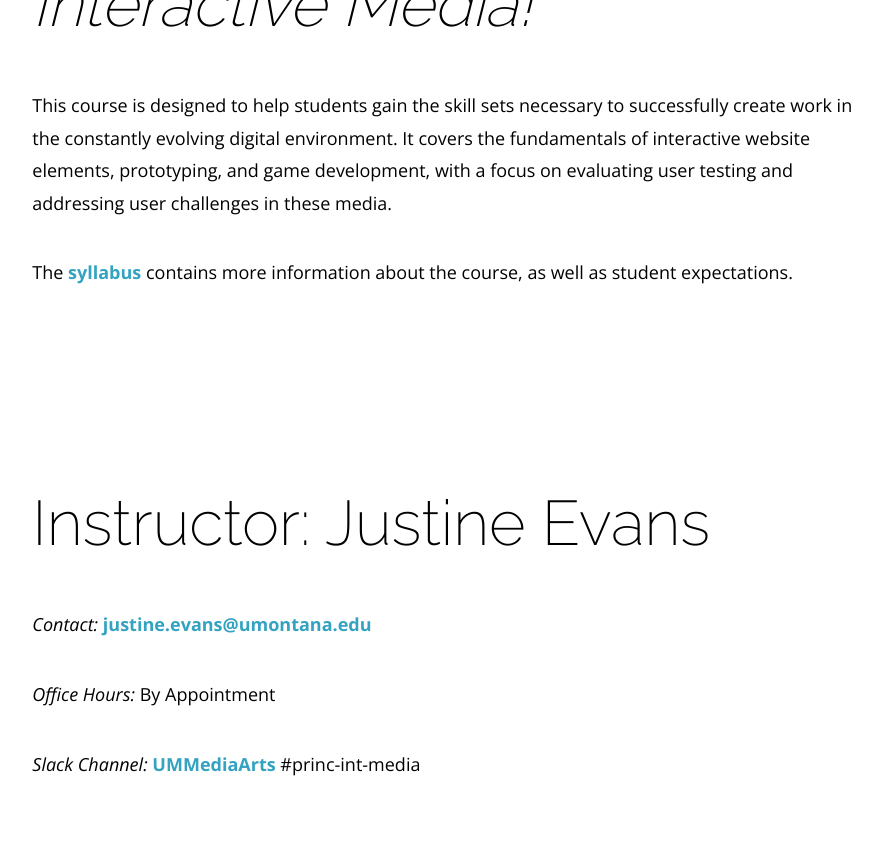
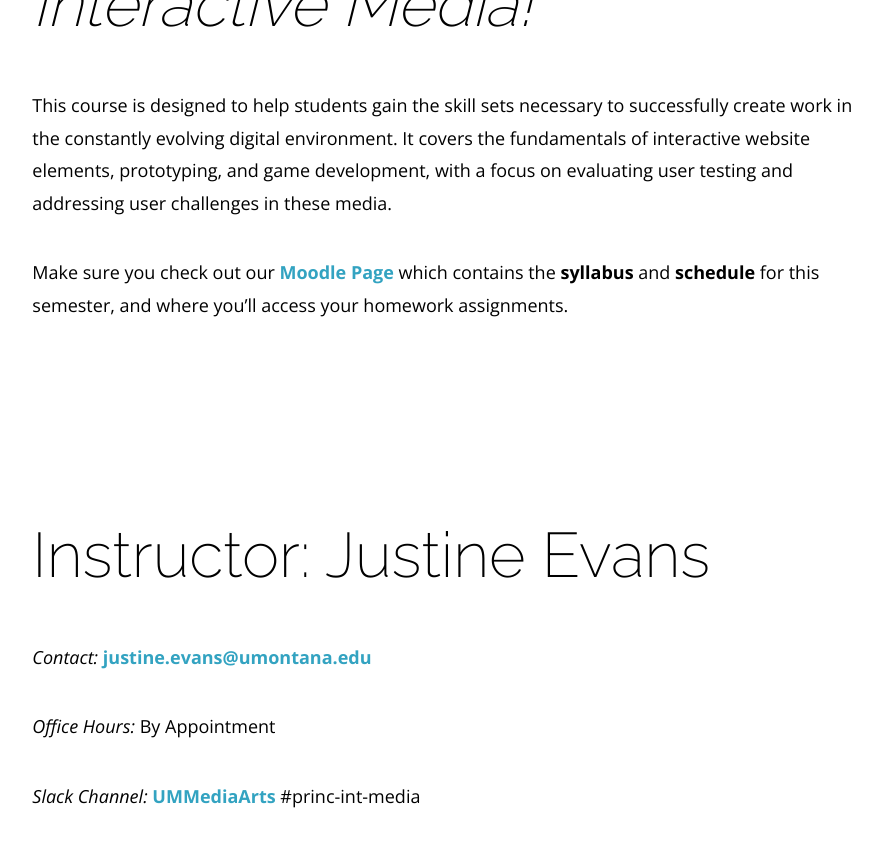
Before and after one commit to Media-Ed-Online/princ-int-media-2017aut, a Jekyll site: the page built from index.markdown, in a window 1280 px wide and 900 px high, scrolled down 1622 px. Shown: the top 847 px of the window, without its empty margins (196-1078 px from the left). Built offline with Jekyll 4.4.1, drawn with Linux system fonts in a browser that asks for light colours; nearby versions of some CDN libraries; our own code applies the rules of GitHub Pages for plain Markdown files.

Commit message:
Added Moodle link to index.markdown.

```diff
--- a/index.markdown
+++ b/index.markdown
@@ -7,10 +7,8 @@ published: true
 
 This course is designed to help students gain the skill sets necessary to successfully create work in the constantly evolving digital environment. It covers the fundamentals of interactive website elements, prototyping, and game development, with a focus on evaluating user testing and addressing user challenges in these media.
 
-The [**syllabus**]({{site.baseurl}}/modules/course-info/Syllabus-mart341/) contains more information about the course, as well as student expectations.
+Make sure you check out our [__Moodle Page__](https://moodle.umt.edu) which contains the **syllabus** and **schedule** for this semester, and where you'll access your homework assignments.
 
-
-<!--<div class="embed-responsive embed-responsive-16by9"><iframe class="embed-responsive-item" src="https://www.youtube.com/embed/_mgVJEgRVdA" frameborder="0" allowfullscreen></iframe></div>-->
 
 # Instructor: Justine Evans
 
```
